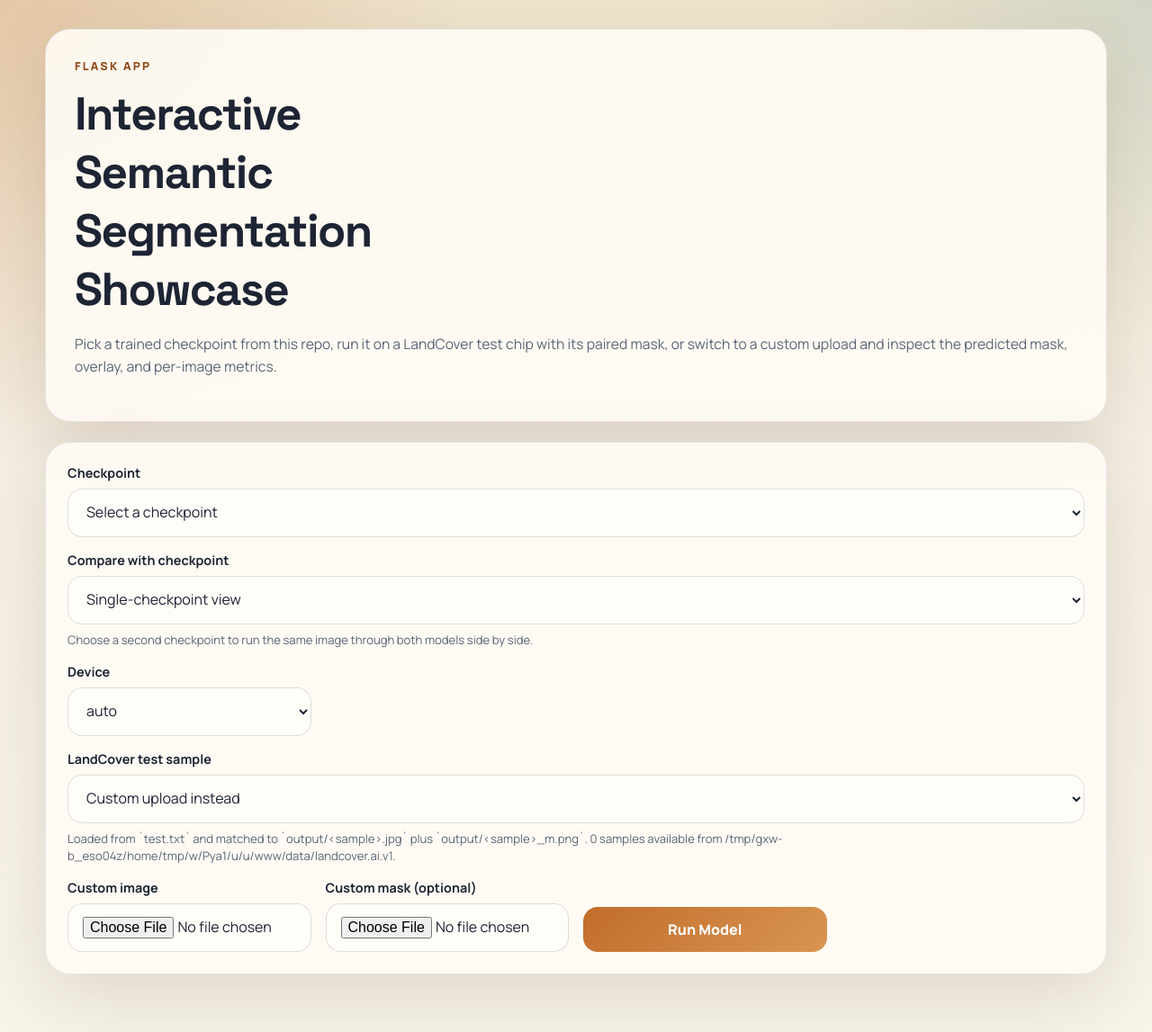
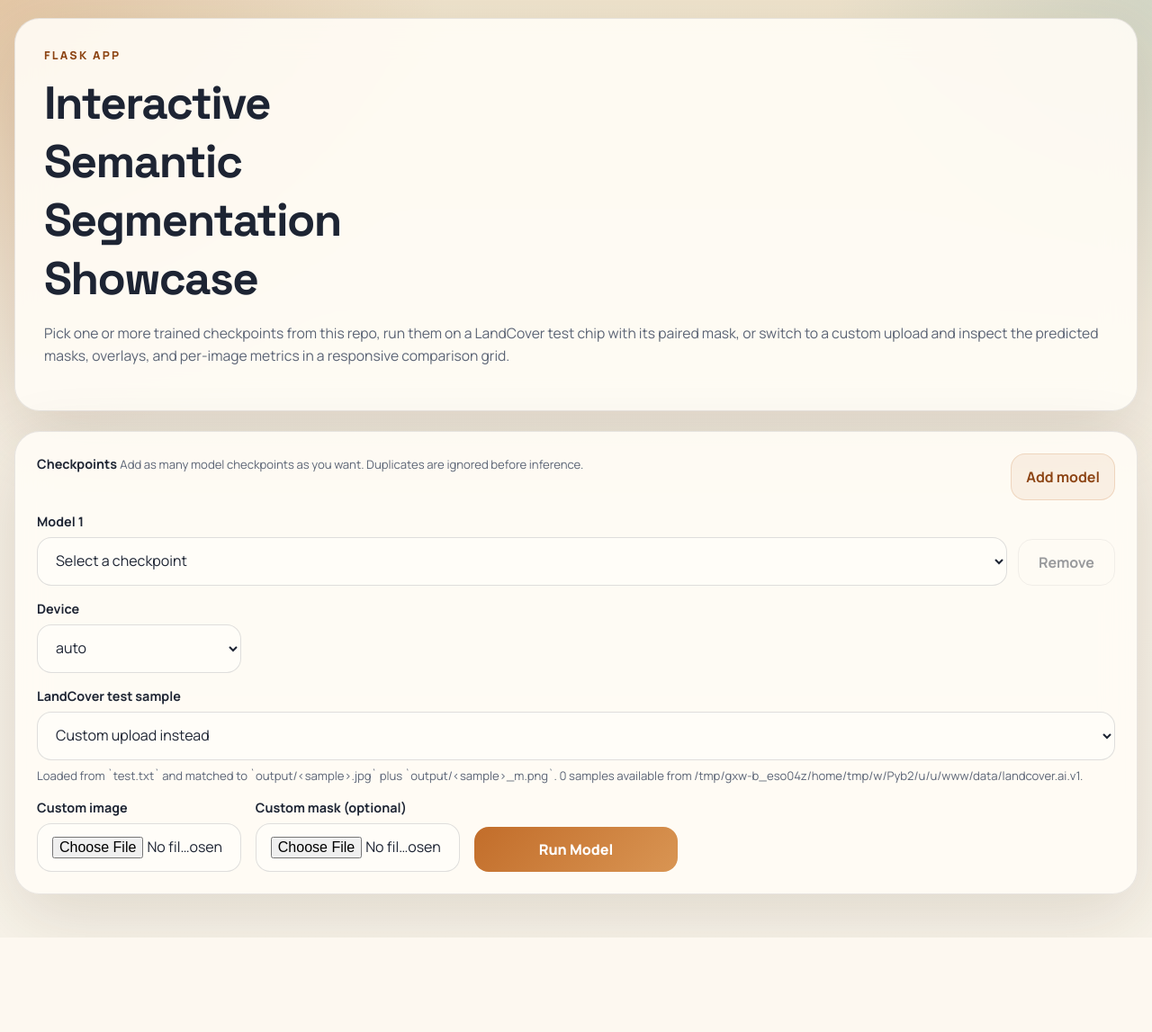
Before and after one commit to MeasureZer0/neural-networks-project-2, a Flask app: page / in a window 1280 px wide. Shown: the whole page at 90% size. After the commit the page ends 1042 px from the top, so only its background shows below. Run offline with Flask 3, Linux system fonts and the light colour scheme.

Commit message:
feat: show many models at once

```diff
--- a/visualisation/demo_app/app.py
+++ b/visualisation/demo_app/app.py
@@ -48,33 +48,29 @@ def build_base_context() -> dict[str, Any]:
     image_dir, test_split = dataset_paths()
     checkpoints = discover_checkpoints(CHECKPOINT_DIR)
     samples = load_split_samples(image_dir, test_split)
+    default_checkpoint = _default_checkpoint(checkpoints)
 
     return {
         "checkpoint_options": checkpoints,
         "sample_options": samples,
         "sample_count": len(samples),
-        "default_checkpoint": _default_checkpoint(checkpoints),
         "dataset_root": str(resolve_data_root()),
         "selected_device": "auto",
-        "selected_checkpoint": "",
-        "selected_compare_checkpoint": "",
+        "selected_checkpoint_paths": [default_checkpoint] if default_checkpoint else [""],
         "selected_sample_id": "",
         "result": None,
         "results": [],
         "error": None,
     }
 
+
 def extract_request_payload(
-    checkpoint_path: str,
     sample_id: str,
     samples: list[DatasetSample],
 ) -> tuple[bytes, bytes | None, str | None]:
     sample_index = index_samples(samples)
     image_file = request.files.get("image_file")
     mask_file = request.files.get("mask_file")
-
-    if not checkpoint_path:
-        raise ValueError("Choose a checkpoint from the picker.")
 
     if sample_id:
         sample = sample_index.get(sample_id)
@@ -106,7 +102,6 @@ def run_request(
     samples: list[DatasetSample],
 ) -> dict[str, Any]:
     image_bytes, mask_bytes, source_label = extract_request_payload(
-        checkpoint_path=checkpoint_path,
         sample_id=sample_id,
         samples=samples,
     )
@@ -134,7 +129,6 @@ def run_comparison(
         raise ValueError("Choose a checkpoint from the picker.")
 
     image_bytes, mask_bytes, source_label = extract_request_payload(
-        checkpoint_path=unique_paths[0],
         sample_id=sample_id,
         samples=samples,
     )
@@ -163,21 +157,21 @@ def create_app() -> Flask:
         samples = context["sample_options"]
 
         if request.method == "POST":
-            checkpoint_path = request.form.get("checkpoint_path", "").strip()
-            compare_checkpoint_path = request.form.get(
-                "compare_checkpoint_path", ""
-            ).strip()
+            checkpoint_paths = [
+                value.strip()
+                for value in request.form.getlist("checkpoint_paths")
+                if value.strip()
+            ]
             requested_device = request.form.get("device", "auto")
             sample_id = request.form.get("sample_id", "").strip()
 
-            context["selected_checkpoint"] = checkpoint_path
-            context["selected_compare_checkpoint"] = compare_checkpoint_path
+            context["selected_checkpoint_paths"] = checkpoint_paths or [""]
             context["selected_device"] = requested_device
             context["selected_sample_id"] = sample_id
 
             try:
                 results = run_comparison(
-                    checkpoint_paths=[checkpoint_path, compare_checkpoint_path],
+                    checkpoint_paths=checkpoint_paths,
                     requested_device=requested_device,
                     sample_id=sample_id,
                     samples=samples,
--- a/visualisation/demo_app/static/styles.css
+++ b/visualisation/demo_app/static/styles.css
@@ -26,8 +26,8 @@ body {
 }
 
 .shell {
-  width: min(1180px, calc(100% - 32px));
-  margin: 32px auto 64px;
+  width: calc(100% - 32px);
+  margin: 20px 16px 48px;
   display: grid;
   gap: 22px;
 }
@@ -102,6 +102,31 @@ button {
   grid-column: 1 / -1;
 }
 
+.checkpoint-manager {
+  gap: 14px;
+}
+
+.checkpoint-manager-header,
+.checkpoint-row {
+  display: flex;
+  gap: 12px;
+  align-items: end;
+  justify-content: space-between;
+}
+
+.checkpoint-manager-header {
+  align-items: start;
+}
+
+.checkpoint-list {
+  display: grid;
+  gap: 12px;
+}
+
+.checkpoint-row .field {
+  flex: 1;
+}
+
 .field span {
   font-size: 0.9rem;
   font-weight: 700;
@@ -145,6 +170,29 @@ select:focus {
   box-shadow: 0 16px 32px rgba(194, 109, 42, 0.22);
 }
 
+.secondary-button,
+.ghost-button {
+  width: auto;
+  font-weight: 700;
+  cursor: pointer;
+}
+
+.secondary-button {
+  border: 1px solid rgba(194, 109, 42, 0.2);
+  background: rgba(194, 109, 42, 0.08);
+  color: var(--accent-strong);
+}
+
+.ghost-button {
+  min-width: 108px;
+  background: transparent;
+}
+
+.ghost-button:disabled {
+  cursor: not-allowed;
+  opacity: 0.45;
+}
+
 .alert {
   margin-top: 16px;
   padding: 14px 16px;
--- a/visualisation/demo_app/templates/index.html
+++ b/visualisation/demo_app/templates/index.html
@@ -21,20 +21,36 @@
         <p class="eyebrow">Flask App</p>
         <h1>Interactive Semantic Segmentation Showcase</h1>
         <p class="lede">
-          Pick a trained checkpoint from this repo, run it on a LandCover test
-          chip with its paired mask, or switch to a custom upload and inspect
-          the predicted mask, overlay, and per-image metrics.
+          Pick one or more trained checkpoints from this repo, run them on a
+          LandCover test chip with its paired mask, or switch to a custom
+          upload and inspect the predicted masks, overlays, and per-image
+          metrics in a responsive comparison grid.
         </p>
       </section>
 
       <section class="card form-card">
         <form method="post" enctype="multipart/form-data" class="controls">
-          <label class="field field-wide">
-            <span>Checkpoint</span>
-            <select name="checkpoint_path">
+          <section class="field field-wide checkpoint-manager">
+            <div class="checkpoint-manager-header">
+              <div>
+                <span>Checkpoints</span>
+                <small class="field-note">
+                  Add as many model checkpoints as you want. Duplicates are ignored before inference.
+                </small>
+              </div>
+              <button type="button" class="secondary-button" id="add-checkpoint">
+                Add model
+              </button>
+            </div>
+
+            <div id="checkpoint-list" class="checkpoint-list">
+              {% for checkpoint_value in selected_checkpoint_paths %}
+              <div class="checkpoint-row">
+                <label class="field">
+                  <span>Model {{ loop.index }}</span>
+                  <select name="checkpoint_paths">
                     <option value="">Select a checkpoint</option>
                     {% for checkpoint in checkpoint_options %}
-              {% set checkpoint_value = selected_checkpoint or default_checkpoint %}
                     <option
                       value="{{ checkpoint.path }}"
                       {% if checkpoint_value == checkpoint.path %}selected{% endif %}
@@ -44,24 +60,17 @@
                     {% endfor %}
                   </select>
                 </label>
-
-          <label class="field field-wide">
-            <span>Compare with checkpoint</span>
-            <select name="compare_checkpoint_path">
-              <option value="">Single-checkpoint view</option>
-              {% for checkpoint in checkpoint_options %}
-              <option
-                value="{{ checkpoint.path }}"
-                {% if selected_compare_checkpoint == checkpoint.path %}selected{% endif %}
+                <button
+                  type="button"
+                  class="ghost-button remove-checkpoint"
+                  {% if loop.length == 1 %}disabled{% endif %}
                 >
-                {{ checkpoint.label }}
-              </option>
+                  Remove
+                </button>
+              </div>
               {% endfor %}
-            </select>
-            <small class="field-note">
-              Choose a second checkpoint to run the same image through both models side by side.
-            </small>
-          </label>
+            </div>
+          </section>
 
           <label class="field">
             <span>Device</span>
@@ -127,92 +136,118 @@
         </article>
       </section>
 
-      <section class="model-results-grid">
+      <section class="card table-card comparison-summary-card">
+        <p class="eyebrow">Model Comparison</p>
+        <div class="horizontal-scroll">
+          <table class="comparison-table">
+            <thead>
+              <tr>
+                <th>Metric</th>
                 {% for result in results %}
-        <div class="model-results-column">
-          <article class="card stat-card">
-            <p class="eyebrow">Checkpoint {{ loop.index }}</p>
-            <h2>{{ result.checkpoint.config_name }}</h2>
-            <div class="stats">
-              <div>
-                <span>Architecture</span>
-                <strong>{{ result.checkpoint.model_name }}</strong>
+                <th>Model {{ loop.index }}<br /><span>{{ result.checkpoint.config_name }}</span></th>
+                {% endfor %}
+              </tr>
+            </thead>
+            <tbody>
+              <tr>
+                <td>Architecture</td>
+                {% for result in results %}
+                <td>{{ result.checkpoint.model_name }}</td>
+                {% endfor %}
+              </tr>
+              <tr>
+                <td>Device</td>
+                {% for result in results %}
+                <td>{{ result.checkpoint.device }}</td>
+                {% endfor %}
+              </tr>
+              <tr>
+                <td>Input size</td>
+                {% for result in results %}
+                <td>{{ result.checkpoint.img_size }}</td>
+                {% endfor %}
+              </tr>
+              <tr>
+                <td>Epoch</td>
+                {% for result in results %}
+                <td>{{ result.checkpoint.epoch }}</td>
+                {% endfor %}
+              </tr>
+              <tr>
+                <td>Train loss</td>
+                {% for result in results %}
+                <td>{{ "%.4f"|format(result.checkpoint.train_loss or 0) }}</td>
+                {% endfor %}
+              </tr>
+              <tr>
+                <td>Val loss</td>
+                {% for result in results %}
+                <td>{{ "%.4f"|format(result.checkpoint.val_loss or 0) }}</td>
+                {% endfor %}
+              </tr>
+              <tr>
+                <td>Inference time</td>
+                {% for result in results %}
+                <td>{{ "%.2f"|format(result.inference_ms) }} ms</td>
+                {% endfor %}
+              </tr>
+              <tr>
+                <td>Mean confidence</td>
+                {% for result in results %}
+                <td>{{ "%.3f"|format(result.summary.mean_confidence) }}</td>
+                {% endfor %}
+              </tr>
+              <tr>
+                <td>Low-confidence pixels</td>
+                {% for result in results %}
+                <td>{{ "%.1f"|format(result.summary.low_confidence_pct) }}%</td>
+                {% endfor %}
+              </tr>
+              <tr>
+                <td>Dominant class</td>
+                {% for result in results %}
+                <td>{{ result.summary.dominant_class.name if result.summary.dominant_class else "n/a" }}</td>
+                {% endfor %}
+              </tr>
+              <tr>
+                <td>Dominant coverage</td>
+                {% for result in results %}
+                <td>
+                  {% if result.summary.dominant_class %}
+                  {{ "%.1f"|format(result.summary.dominant_class.coverage_pct) }}%
+                  {% else %}
+                  n/a
+                  {% endif %}
+                </td>
+                {% endfor %}
+              </tr>
+              <tr>
+                <td>Pixel accuracy</td>
+                {% for result in results %}
+                <td>{{ "%.3f"|format(result.metrics.pixel_accuracy) if result.metrics else "n/a" }}</td>
+                {% endfor %}
+              </tr>
+              <tr>
+                <td>Mean IoU</td>
+                {% for result in results %}
+                <td>{{ "%.3f"|format(result.metrics.mean_iou) if result.metrics else "n/a" }}</td>
+                {% endfor %}
+              </tr>
+              <tr>
+                <td>Mean Dice</td>
+                {% for result in results %}
+                <td>{{ "%.3f"|format(result.metrics.mean_dice) if result.metrics else "n/a" }}</td>
+                {% endfor %}
+              </tr>
+              <tr>
+                <td>Error pixels</td>
+                {% for result in results %}
+                <td>{{ "%.1f"|format(result.diagnostics.error_rate_pct or 0) if result.metrics else "n/a" }}%</td>
+                {% endfor %}
+              </tr>
+            </tbody>
+          </table>
         </div>
-              <div>
-                <span>Device</span>
-                <strong>{{ result.checkpoint.device }}</strong>
-              </div>
-              <div>
-                <span>Input size</span>
-                <strong>{{ result.checkpoint.img_size }}</strong>
-              </div>
-              <div>
-                <span>Epoch</span>
-                <strong>{{ result.checkpoint.epoch }}</strong>
-              </div>
-              <div>
-                <span>Train loss</span>
-                <strong>{{ "%.4f"|format(result.checkpoint.train_loss or 0) }}</strong>
-              </div>
-              <div>
-                <span>Val loss</span>
-                <strong>{{ "%.4f"|format(result.checkpoint.val_loss or 0) }}</strong>
-              </div>
-            </div>
-            <p class="path">{{ result.checkpoint.path }}</p>
-          </article>
-
-          <article class="card stat-card">
-            <p class="eyebrow">Prediction Summary</p>
-            <h2>{{ "%.2f"|format(result.inference_ms) }} ms</h2>
-            <div class="stats">
-              <div>
-                <span>Mean confidence</span>
-                <strong>{{ "%.3f"|format(result.summary.mean_confidence) }}</strong>
-              </div>
-              <div>
-                <span>Low-confidence pixels</span>
-                <strong>{{ "%.1f"|format(result.summary.low_confidence_pct) }}%</strong>
-              </div>
-              {% if result.summary.dominant_class %}
-              <div>
-                <span>Dominant class</span>
-                <strong>{{ result.summary.dominant_class.name }}</strong>
-              </div>
-              <div>
-                <span>Coverage</span>
-                <strong>{{ "%.1f"|format(result.summary.dominant_class.coverage_pct) }}%</strong>
-              </div>
-              {% endif %}
-            </div>
-          </article>
-
-          {% if result.metrics %}
-          <article class="card stat-card">
-            <p class="eyebrow">Per-Image Metrics</p>
-            <h2>Mask evaluation</h2>
-            <div class="stats">
-              <div>
-                <span>Pixel accuracy</span>
-                <strong>{{ "%.3f"|format(result.metrics.pixel_accuracy) }}</strong>
-              </div>
-              <div>
-                <span>Mean IoU</span>
-                <strong>{{ "%.3f"|format(result.metrics.mean_iou) }}</strong>
-              </div>
-              <div>
-                <span>Mean Dice</span>
-                <strong>{{ "%.3f"|format(result.metrics.mean_dice) }}</strong>
-              </div>
-              <div>
-                <span>Error pixels</span>
-                <strong>{{ "%.1f"|format(result.diagnostics.error_rate_pct or 0) }}%</strong>
-              </div>
-            </div>
-          </article>
-          {% endif %}
-        </div>
-        {% endfor %}
       </section>
 
       <section class="gallery">
@@ -228,7 +263,8 @@
         {% endif %}
       </section>
 
-      <section class="compare-gallery">
+      <div class="horizontal-scroll">
+        <section class="compare-gallery horizontal-grid">
           {% for result in results %}
           <article class="card compare-card">
             <div class="compare-card-header">
@@ -262,8 +298,10 @@
           </article>
           {% endfor %}
         </section>
+      </div>
 
-      <section class="model-results-grid compare-tables">
+      <div class="horizontal-scroll">
+        <section class="model-results-grid compare-tables horizontal-grid">
           {% for result in results %}
           <div class="model-results-column">
             <article class="card table-card">
@@ -316,7 +354,64 @@
           </div>
           {% endfor %}
         </section>
+      </div>
       {% endif %}
     </main>
+    <template id="checkpoint-row-template">
+      <div class="checkpoint-row">
+        <label class="field">
+          <span>Model</span>
+          <select name="checkpoint_paths">
+            <option value="">Select a checkpoint</option>
+            {% for checkpoint in checkpoint_options %}
+            <option value="{{ checkpoint.path }}">{{ checkpoint.label }}</option>
+            {% endfor %}
+          </select>
+        </label>
+        <button type="button" class="ghost-button remove-checkpoint">Remove</button>
+      </div>
+    </template>
+    <script>
+      const checkpointList = document.getElementById("checkpoint-list");
+      const addCheckpointButton = document.getElementById("add-checkpoint");
+      const checkpointTemplate = document.getElementById("checkpoint-row-template");
+
+      function updateCheckpointLabels() {
+        const rows = checkpointList.querySelectorAll(".checkpoint-row");
+        rows.forEach((row, index) => {
+          const label = row.querySelector("label span");
+          const removeButton = row.querySelector(".remove-checkpoint");
+          if (label) {
+            label.textContent = `Model ${index + 1}`;
+          }
+          if (removeButton) {
+            removeButton.disabled = rows.length === 1;
+          }
+        });
+      }
+
+      addCheckpointButton?.addEventListener("click", () => {
+        const fragment = checkpointTemplate.content.cloneNode(true);
+        checkpointList.appendChild(fragment);
+        updateCheckpointLabels();
+      });
+
+      checkpointList?.addEventListener("click", (event) => {
+        const target = event.target;
+        if (!(target instanceof HTMLElement) || !target.classList.contains("remove-checkpoint")) {
+          return;
+        }
+
+        const row = target.closest(".checkpoint-row");
+        if (!row || checkpointList.children.length === 1) {
+          return;
+        }
+
+        row.remove();
+        updateCheckpointLabels();
+      });
+
+      updateCheckpointLabels();
+    </script>
   </body>
 </html>
```
Also changed, not shown: other parts of visualisation/demo_app/static/styles.css (+71 -0 lines). Lines whose indentation alone changed are shown as unchanged.
